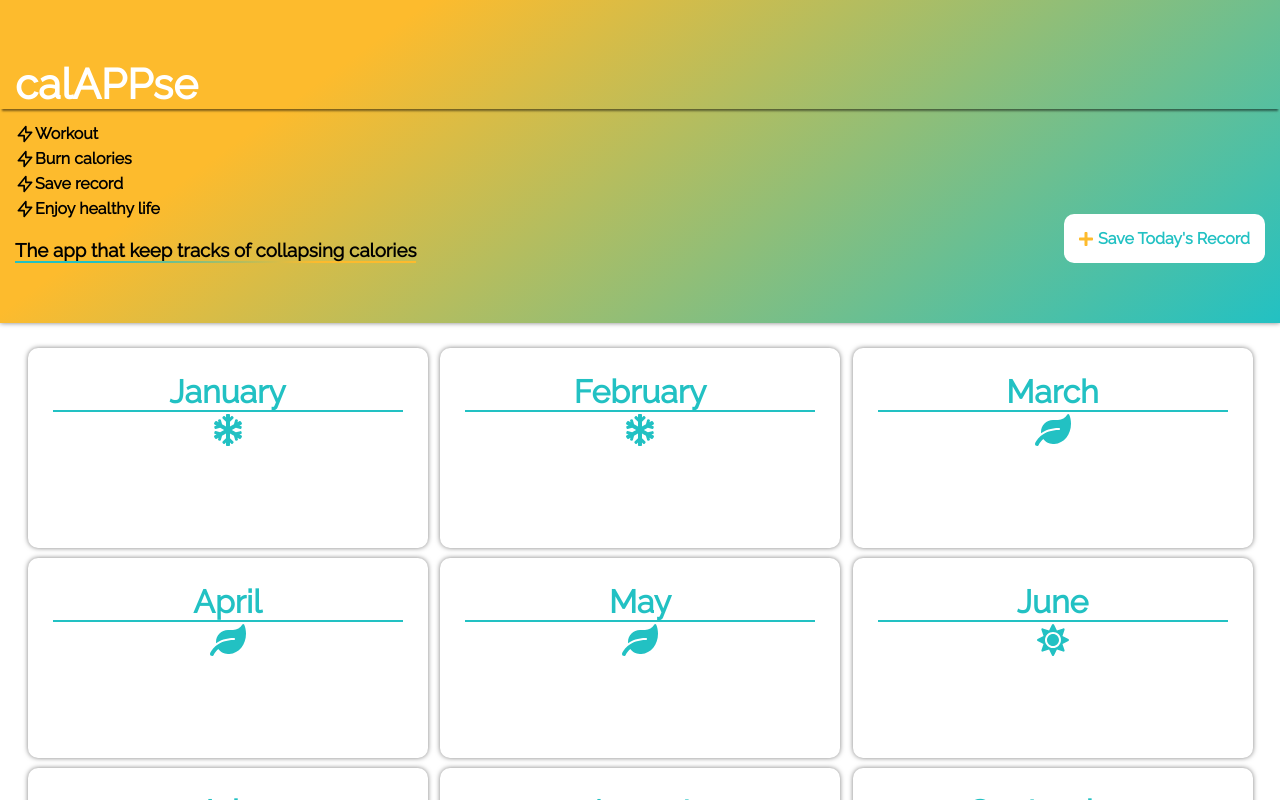
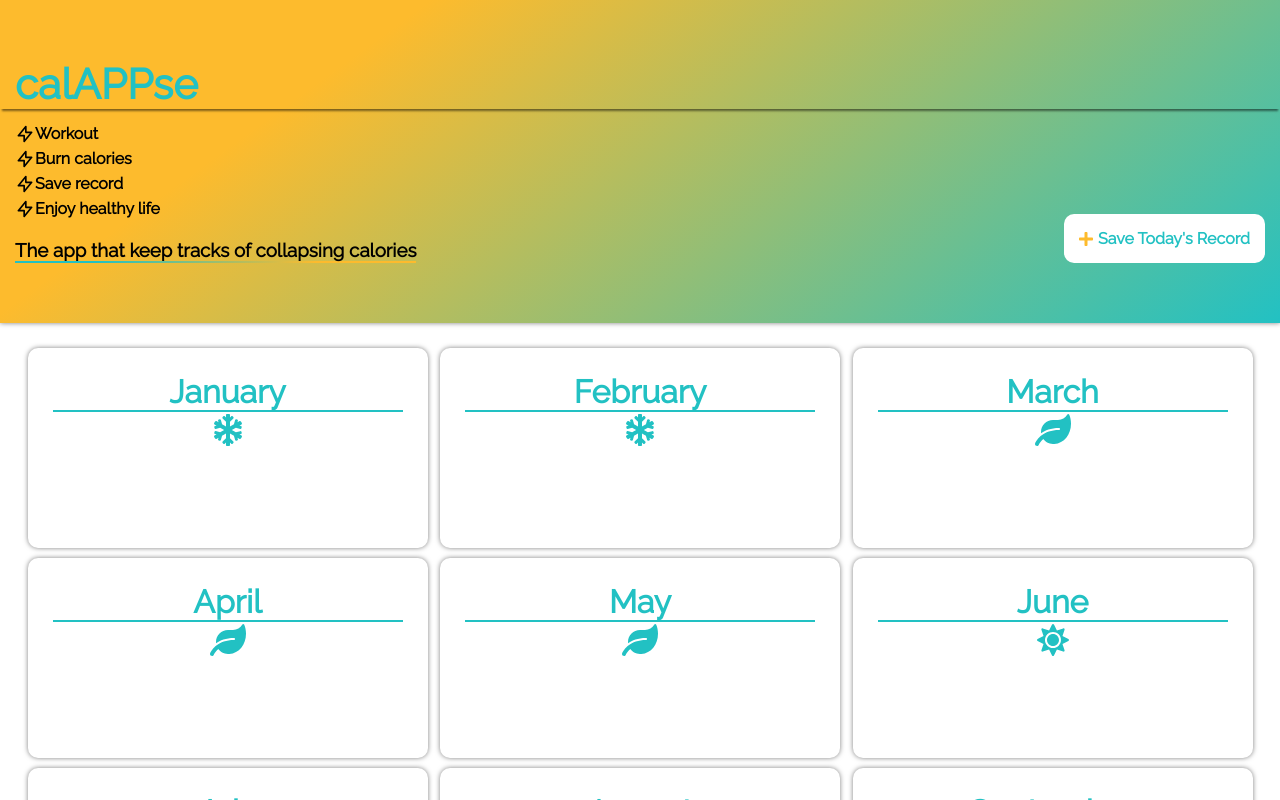
Before and after one commit to HristomirAsenov/calAPPse, a Next.js app: page / in a window 1280 px wide. In both pictures the pointer is over the link "calAPPse". Shown: the top 800 px of the page. Built offline with nearby package versions, Linux system fonts and the light colour scheme.

Commit message:
remove outline on main-button

```diff
--- a/components/layout/main-header/main-header.module.scss
+++ b/components/layout/main-header/main-header.module.scss
@@ -18,8 +18,10 @@
             font-weight: bold;
             text-decoration: none;
 
+            transition: all 0.2s ease-in;
+
             &:hover {
-                transform: scale(1.2);
+                color: $primary;
             }
         }
     }
```
